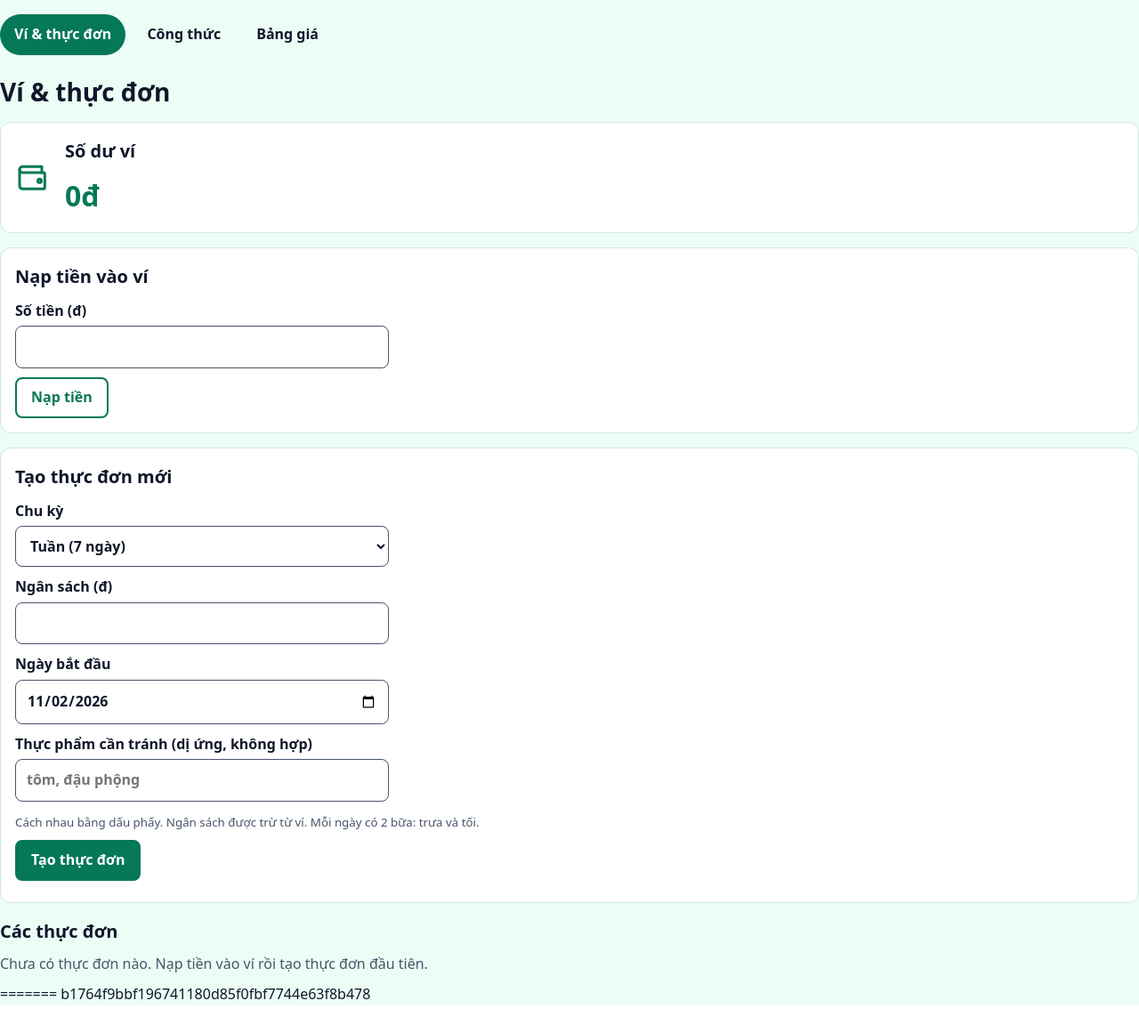
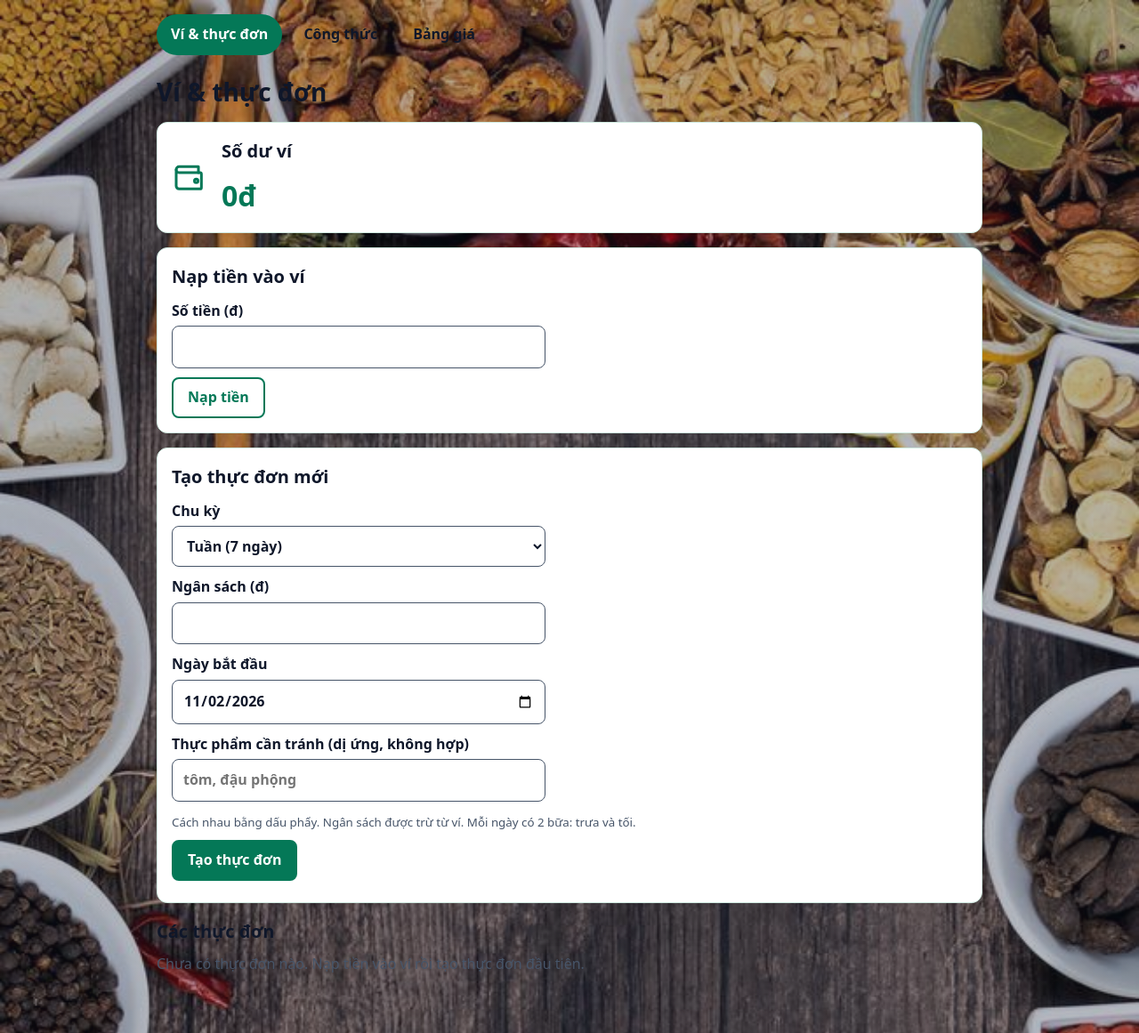
Before and after one commit to Dung2474802015692/261_72ITDS30103_2474802015692_StudentBudgetRecipes, a FastAPI app: page / in a window 1280 px wide. Shown: the whole page at 89% size. Before the commit the page ends 1130 px from the top, so only its background shows below. Run offline with FastAPI, Linux system fonts and the light colour scheme; data that the repository does not hold is empty.

Commit message:
Sua sach conflict va kich hoat hinh nen base.html

```diff
--- a/src/app/templates/base.html
+++ b/src/app/templates/base.html
@@ -27,13 +27,10 @@
       background: linear-gradient(rgba(15, 23, 42, 0.3), rgba(15, 23, 42, 0.3)),
                   url('/static/food.jpg') no-repeat center center fixed;
       background-size: cover;
-    color: #ffffff;
+      color: var(--fg);
       font: 16px/1.6 "Nunito Sans", system-ui, -apple-system, "Segoe UI", sans-serif;
     }
 
-    body { margin: 0; background: var(--bg); color: var(--fg);
-      font: 16px/1.6 "Nunito Sans", system-ui, -apple-system, "Segoe UI", sans-serif; }
- b1764f9bbf196741180d85f0fbf7744e63f8b478
     .wrap { max-width: 960px; margin: 0 auto; padding: 0 16px 56px; }
     .skip { position: absolute; left: -999px; background: var(--primary); color: var(--on-primary); padding: 8px 12px; }
     .skip:focus { left: 8px; top: 8px; z-index: 10; }
@@ -106,8 +103,4 @@
     });
   </script>
 </body>
-
 </html>
-=======
-</html>
-b1764f9bbf196741180d85f0fbf7744e63f8b478
```
Lines whose indentation alone changed are shown as unchanged.
